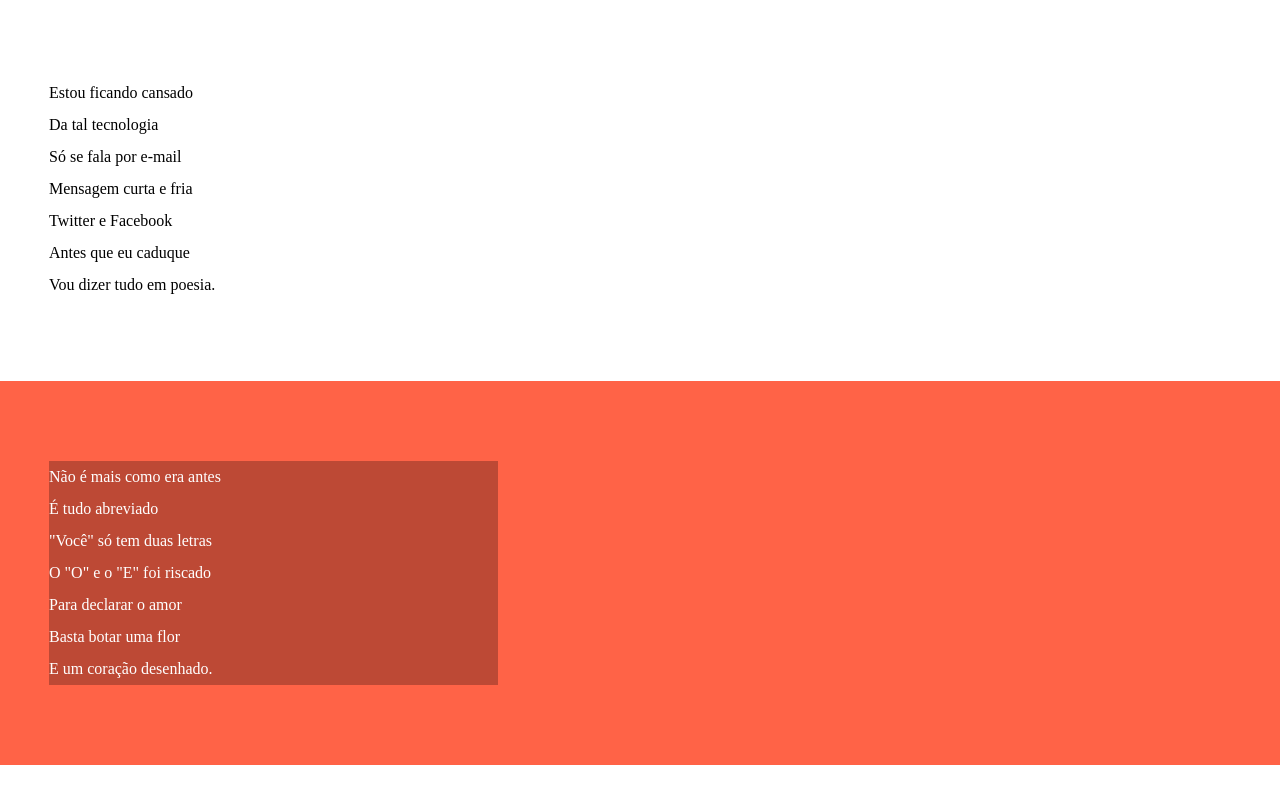
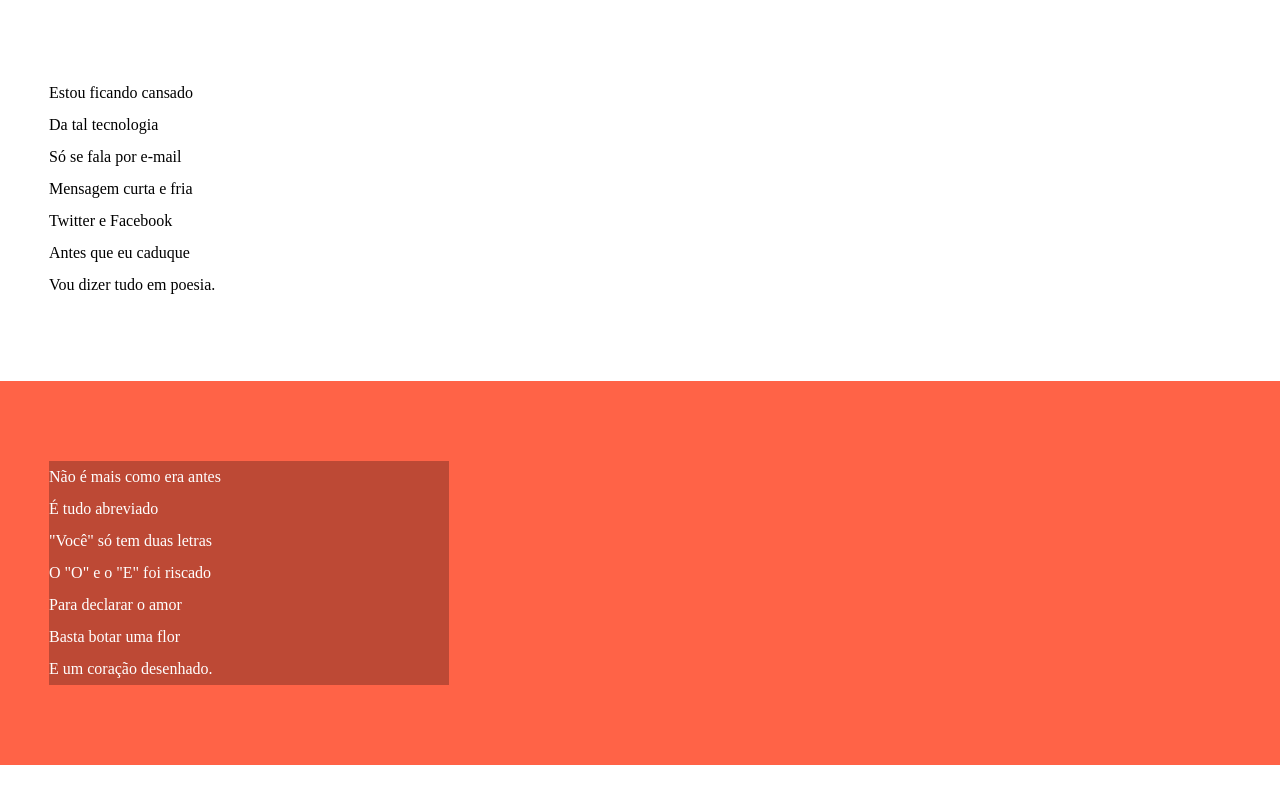
Before and after one commit to WellingtonBCrr/html-css, a plain HTML site: page desafios/d012/index.html in a window 1280 px wide. Shown: the part 158-952 px from the top of the page. Drawn offline with Linux system fonts and the light colour scheme.

Commit message:
Update style.css

```diff
--- a/desafios/d012/style.css
+++ b/desafios/d012/style.css
@@ -47,7 +47,7 @@ section.imagem {
 }
 
 section.imagem > p {
-    width: 449px;
+    width: 400px;
     background-color: rgba(0, 0, 0, 0.26);
 }
 
```
